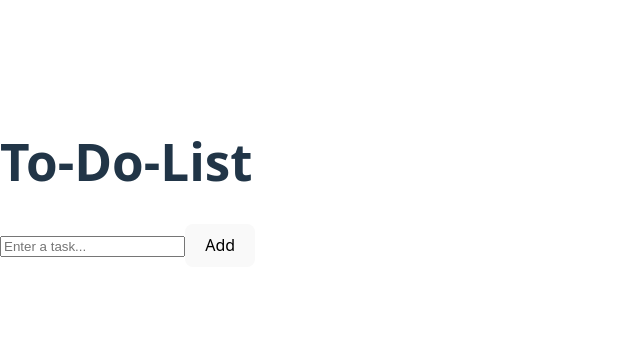
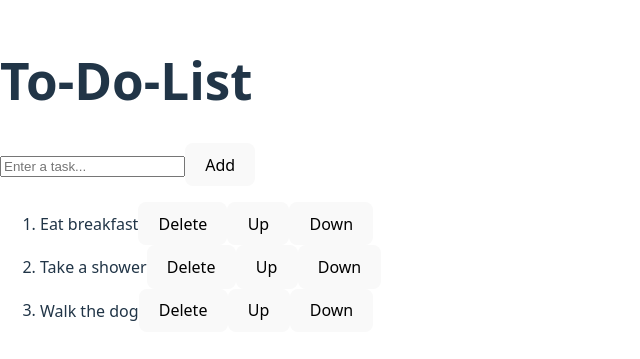
Before and after one commit to misteradvert/todolist-react, a React (Vite) app: page / in a window 1280 px wide. Shown: the part 217-576 px from the top of the page, without its empty margins (0-640 px from the left). Built offline with nearby package versions, Linux system fonts and the light colour scheme.

Commit message:
Tasks list and btns added

```diff
--- a/src/ToDoList.jsx
+++ b/src/ToDoList.jsx
@@ -1,20 +1,24 @@
 import { useState } from "react";
 
 function ToDoList() {
-  const [tasks, setTasks] = useState([]);
+  const [tasks, setTasks] = useState([
+    "Eat breakfast",
+    "Take a shower",
+    "Walk the dog",
+  ]);
   const [newTask, setNewTask] = useState("");
 
   function handleInputChange(event) {
     setNewTask(event.target.value);
   }
 
-  // function addTask() {}
+  function addTask() {}
 
-  // function deleteTask() {}
+  function deleteTask(index) {}
 
-  // function moveTaskUp(index) {}
+  function moveTaskUp(index) {}
 
-  // function moveTaskDown(index) {}
+  function moveTaskDown(index) {}
 
   return (
     <div className="to-do-list">
@@ -27,10 +31,27 @@
           value={newTask}
           onChange={handleInputChange}
         />
-		<button>
-			Add
-		</button>
+        <button className="add-button" onClick={addTask}>
+          Add
+        </button>
       </div>
+
+      <ol>
+        {tasks.map((task, index) => (
+          <li key={index}>
+            <span className="text">{task}</span>
+            <button className="delete-button" onclick={() => deleteTask(index)}>
+              Delete
+            </button>
+            <button className="move-button" onclick={() => moveTaskUp(index)}>
+              Up
+            </button>
+            <button className="move-button" onclick={() => moveTaskDown(index)}>
+              Down
+            </button>
+          </li>
+        ))}
+      </ol>
     </div>
   );
 }
```
